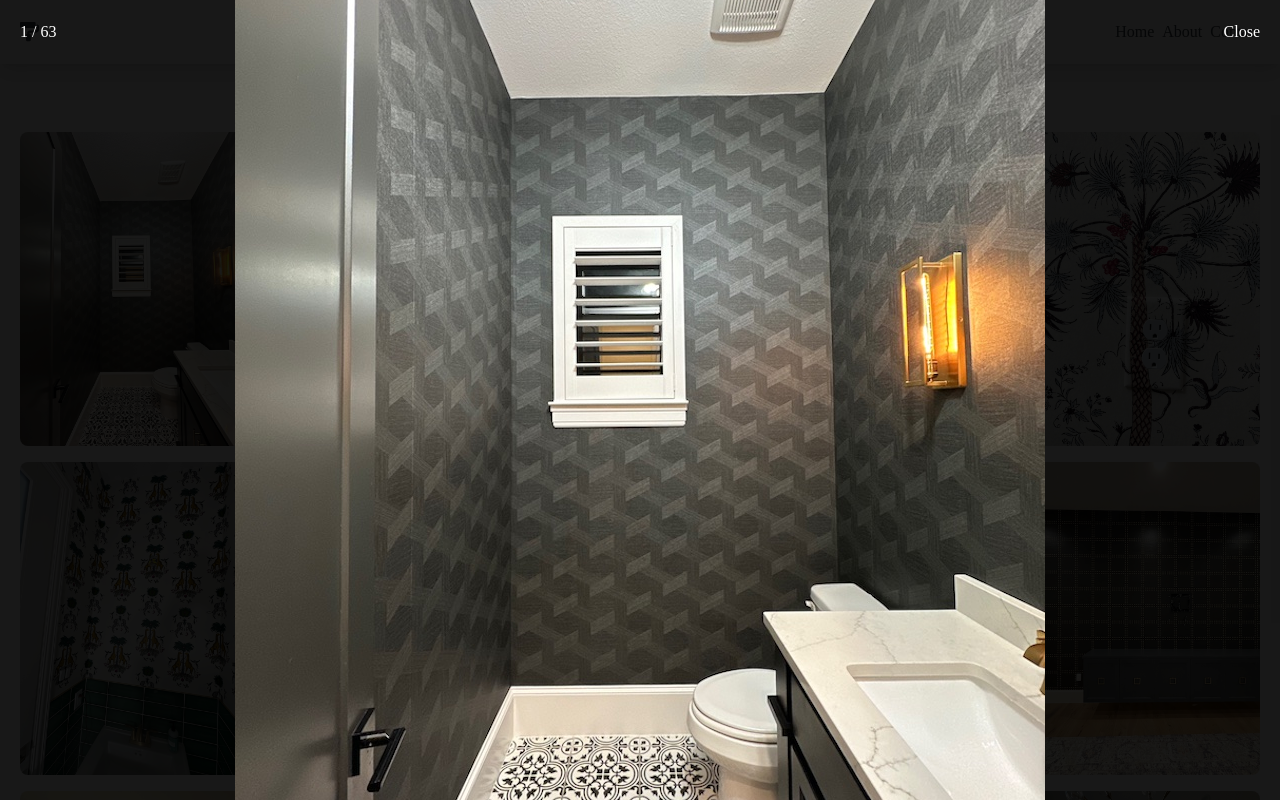
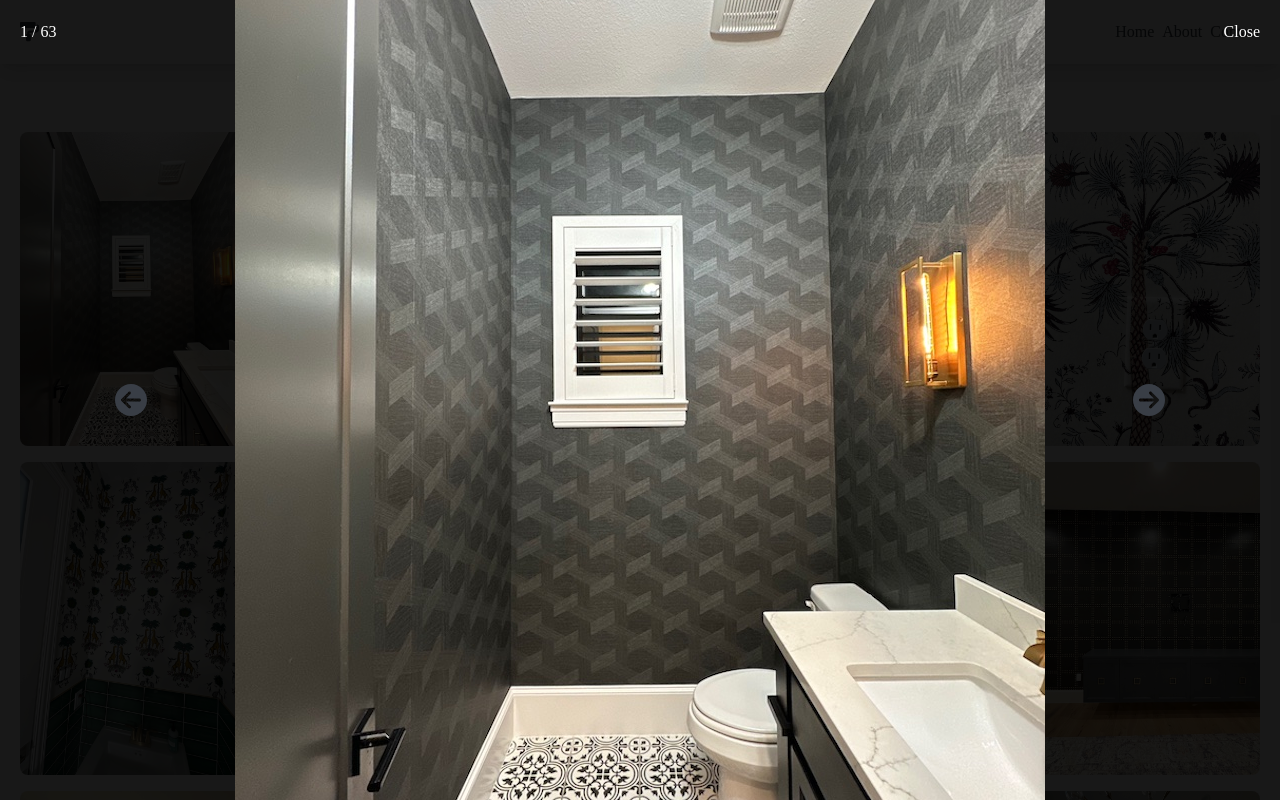
Before and after one commit to ktn1234/vinhs-custom-wallcovering, a React (Vite) app: page / in a window 1280 px wide. Both pictures are taken after a click on the element 137 px from the left and 288 px from the top of the page. Shown: the top 800 px of the page. Built offline with nearby package versions, Linux system fonts and the light colour scheme; a web font is replaced by a local one.

Commit message:
:sparkles: Added left and right arrows on image carousel gallery for another navigation option

```diff
--- a/src/pages/HomePage.tsx
+++ b/src/pages/HomePage.tsx
@@ -1,4 +1,5 @@
 import { useState } from "react";
+import { FaCircleArrowLeft, FaCircleArrowRight } from "react-icons/fa6";
 
 interface Picture {
   index: number;
@@ -59,12 +60,12 @@ function HomePage() {
           <div className="absolute top-0 left-0 p-5 text-white">
             {currentPicIndex + 1} / {pictures.length}
           </div>
-          <div className="flex items-center justify-center w-5/6">
+          <div className="relative flex items-center justify-center w-5/6">
             <img
               className="rounded-lg cursor-pointer"
               src={pictures[currentPicIndex].src}
               alt={pictures[currentPicIndex].alt}
-              onClick={(e) => {
+              onClick={(e: React.MouseEvent<HTMLImageElement, MouseEvent>) => {
                 e.stopPropagation();
 
                 const cursonOnLeftSide = e.clientX < window.innerWidth / 2;
@@ -81,6 +82,24 @@ function HomePage() {
                 }
               }}
             />
+            <FaCircleArrowLeft
+              className="absolute left-0 cursor-pointer ml-2 hover:text-white z-30"
+              size={"2em"}
+              onClick={(e: React.MouseEvent<SVGElement, MouseEvent>) => {
+                e.stopPropagation();
+                setCurrentPicIndex(
+                  (currentPicIndex - 1 + pictures.length) % pictures.length
+                );
+              }}
+            />
+            <FaCircleArrowRight
+              className="absolute right-0 cursor-pointer mr-2 hover:text-white z-30"
+              size={"2em"}
+              onClick={(e: React.MouseEvent<SVGElement, MouseEvent>) => {
+                e.stopPropagation();
+                setCurrentPicIndex((currentPicIndex + 1) % pictures.length);
+              }}
+            />
           </div>
         </div>
       )}
```
